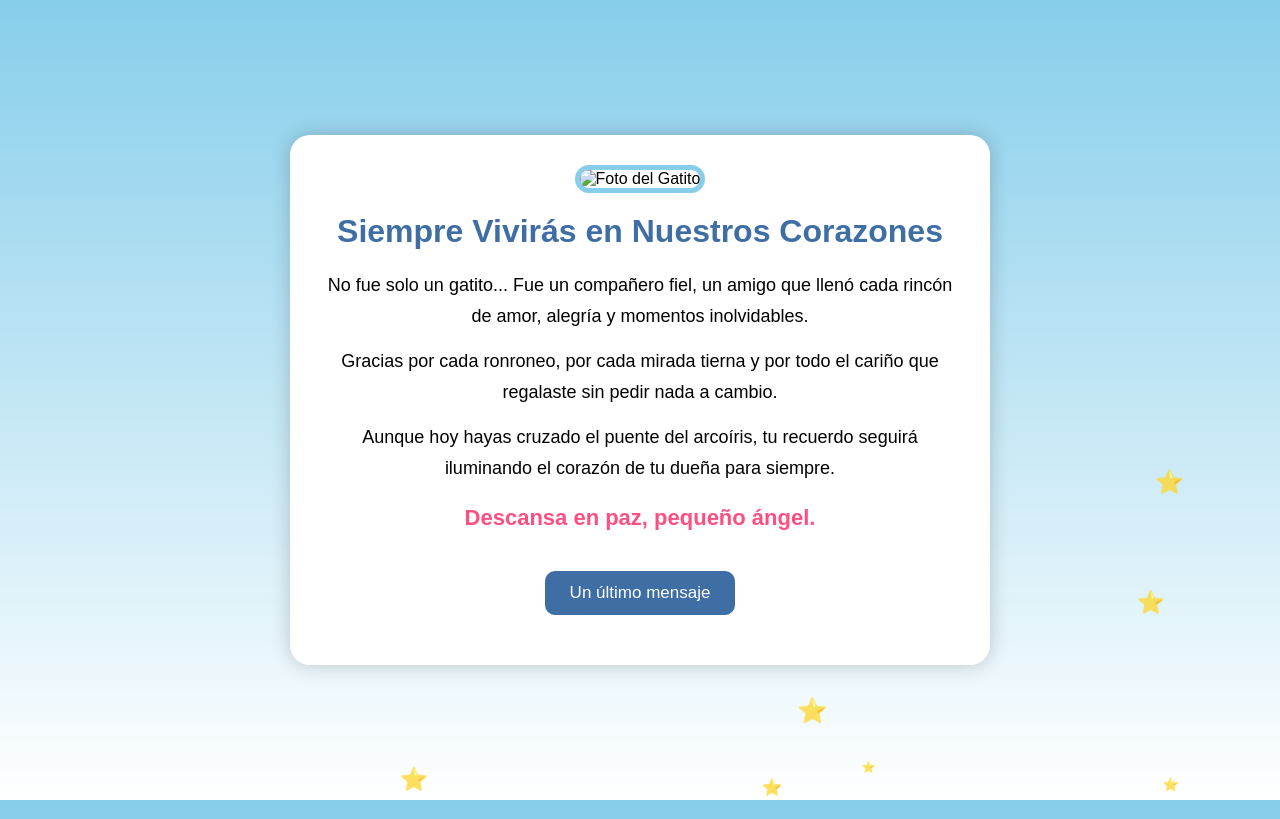
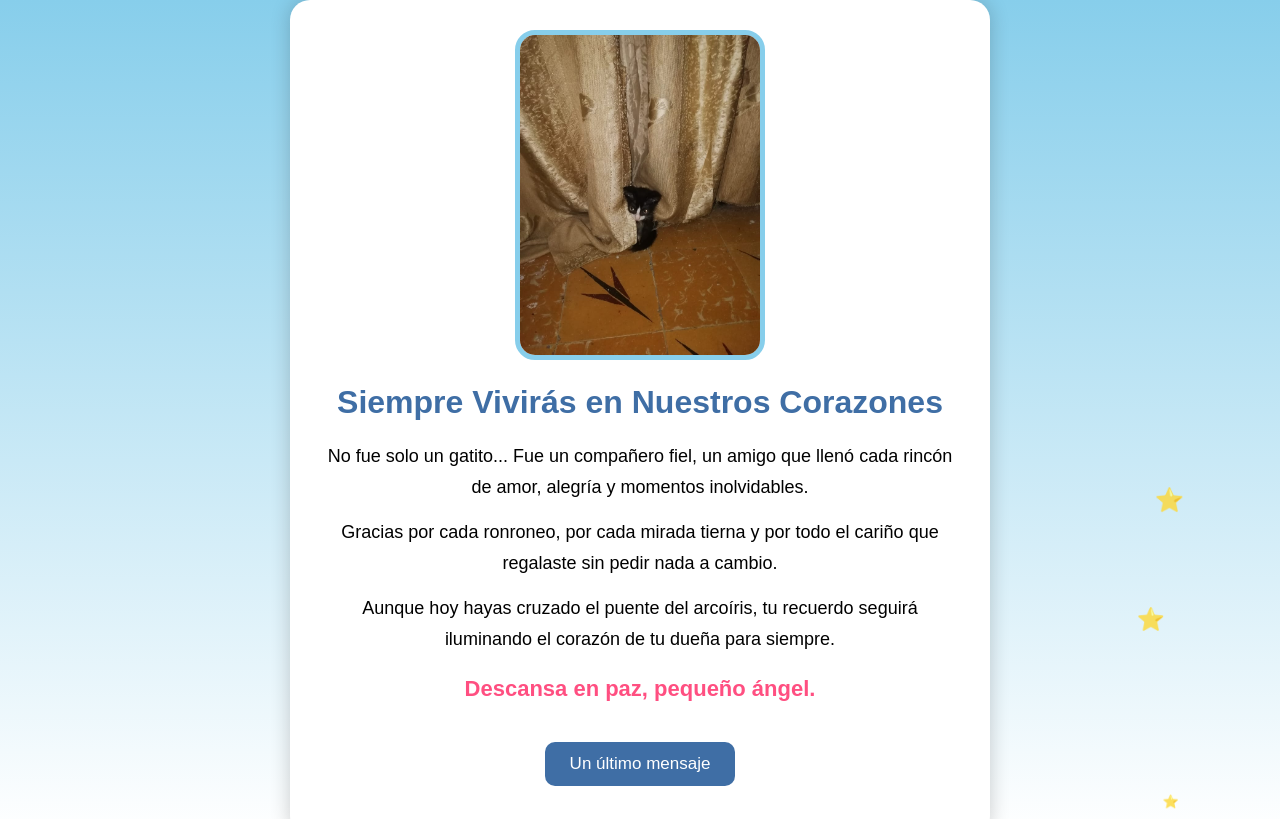
Before and after one commit to pancracio132/oliver.github.io, a plain HTML site: page index.html in a window 1280 px wide. Shown: the top 819 px of the page. Drawn offline with Linux system fonts and the light colour scheme.

Commit message:
Update index.html

```diff
--- a/index.html
+++ b/index.html
@@ -11,7 +11,7 @@
 <div class="estrellas"></div>
 
 <div class="contenedor">
-    <img src="gatito.jpg" alt="Foto del Gatito" class="foto">
+    <img src="gatito.jpeg" alt="Foto del Gatito" class="foto">
 
     <h1> Siempre Vivirás en Nuestros Corazones </h1>
 
```
